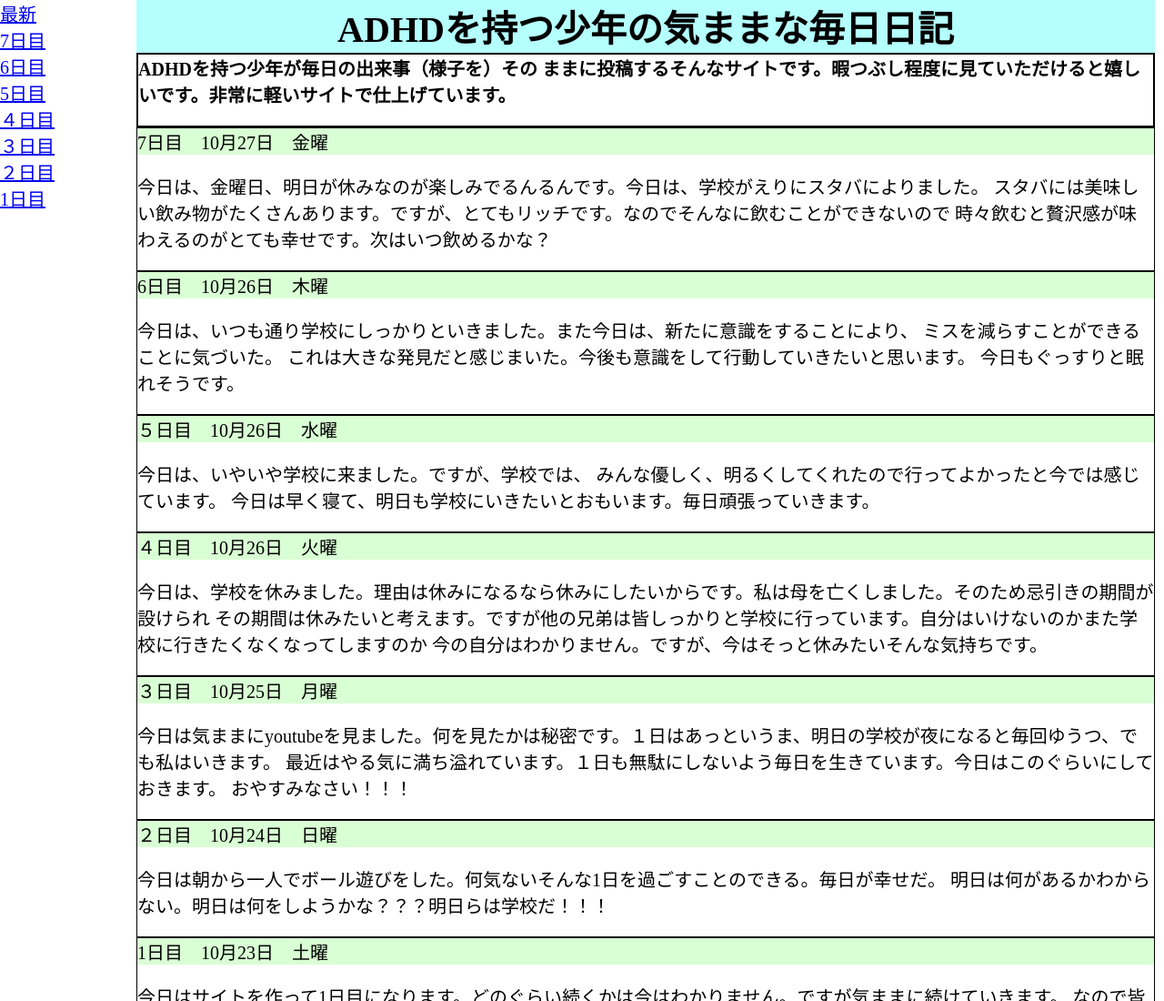
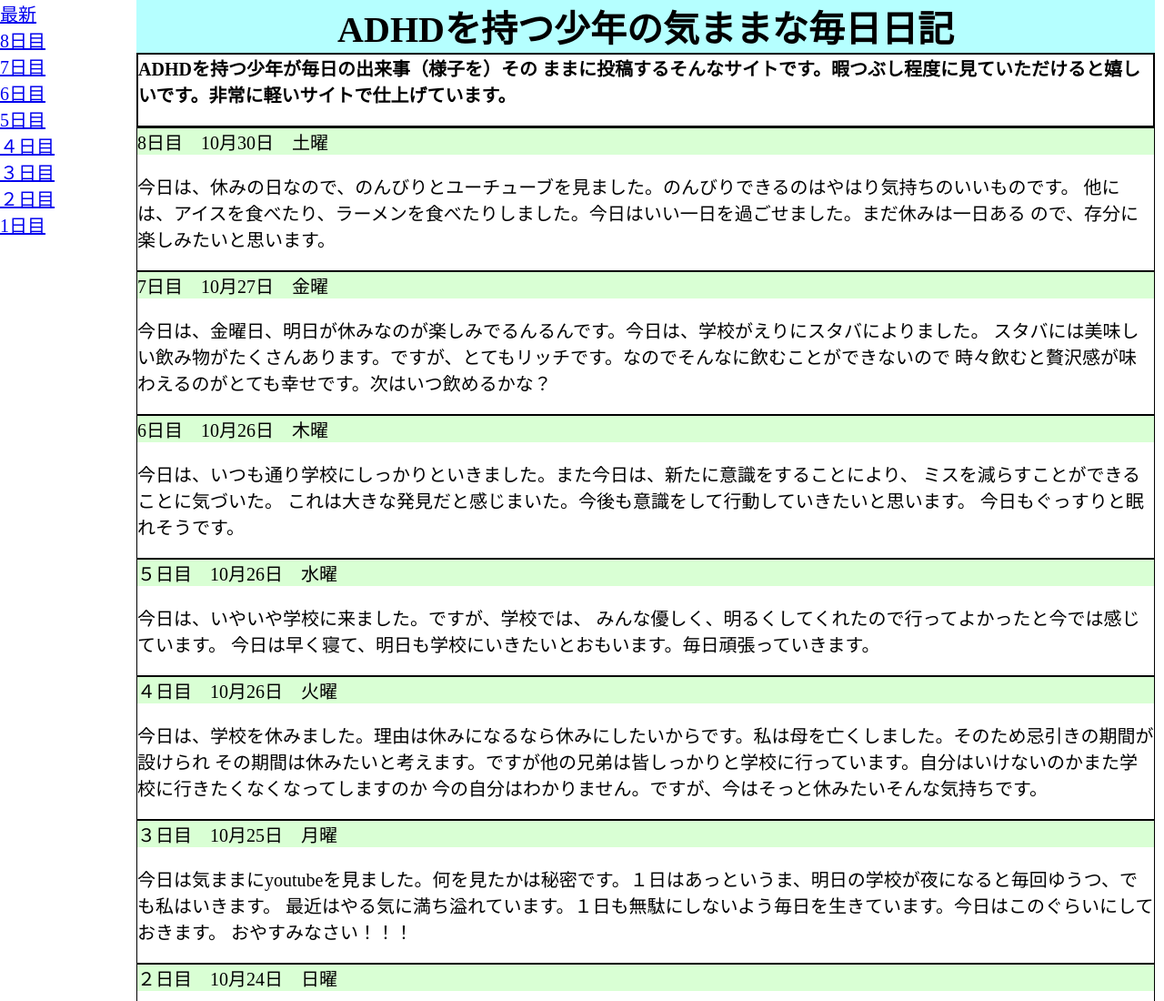
Before and after one commit to kokoa551/kokoa551.github.io, a plain HTML site: page index.html in a window 1280 px wide. Shown: the top 1100 px of the page at 91% size. Drawn offline with Linux system fonts and the light colour scheme.

Commit message:
Update index.html

```diff
--- a/index.html
+++ b/index.html
@@ -13,7 +13,8 @@
         <nav>
             <ul>
 
-                <li><a href="#7day">最新</a></li>
+                <li><a href="#8day">最新</a></li>
+                <li><a href="#8day">8日目</a></li>
                 <li><a href="#7day">7日目</a></li>
                 <li><a href="#6day">6日目</a></li>
                 <li><a href="#5day">5日目</a></li>
@@ -30,6 +31,15 @@
             <h2 class="pppc">ADHDを持つ少年が毎日の出来事（様子を）その
                 ままに投稿するそんなサイトです。暇つぶし程度に見ていただけると嬉しいです。非常に軽いサイトで仕上げています。</p>
         </article>
+         <div>
+            <a id="8day">
+                <p class="my">8日目　10月30日　土曜</p>
+                <p>今日は、休みの日なので、のんびりとユーチューブを見ました。のんびりできるのはやはり気持ちのいいものです。
+                    他には、アイスを食べたり、ラーメンを食べたりしました。今日はいい一日を過ごせました。まだ休みは一日ある
+                    ので、存分に楽しみたいと思います。
+                </p>
+            </a>
+        </div>
         <div>
             <a id="7day">
                 <p class="my">7日目　10月27日　金曜</p>
```
